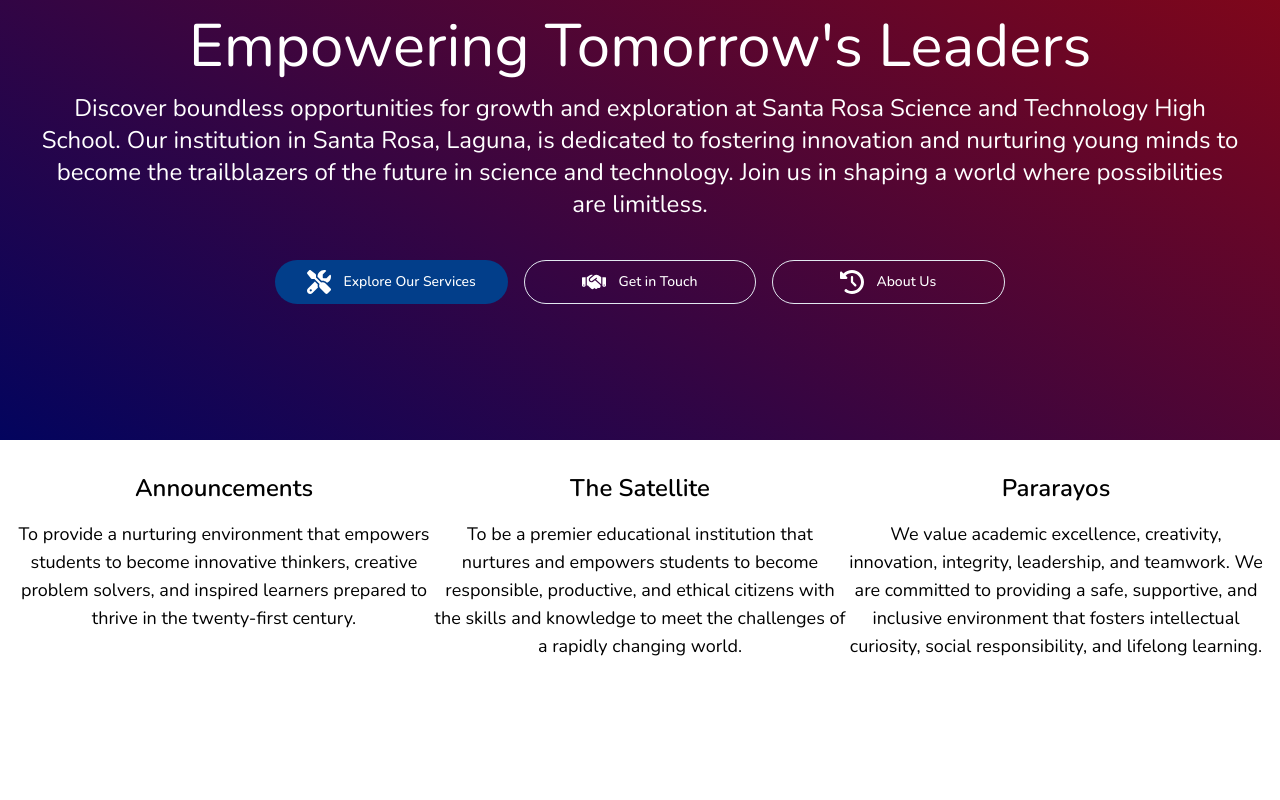
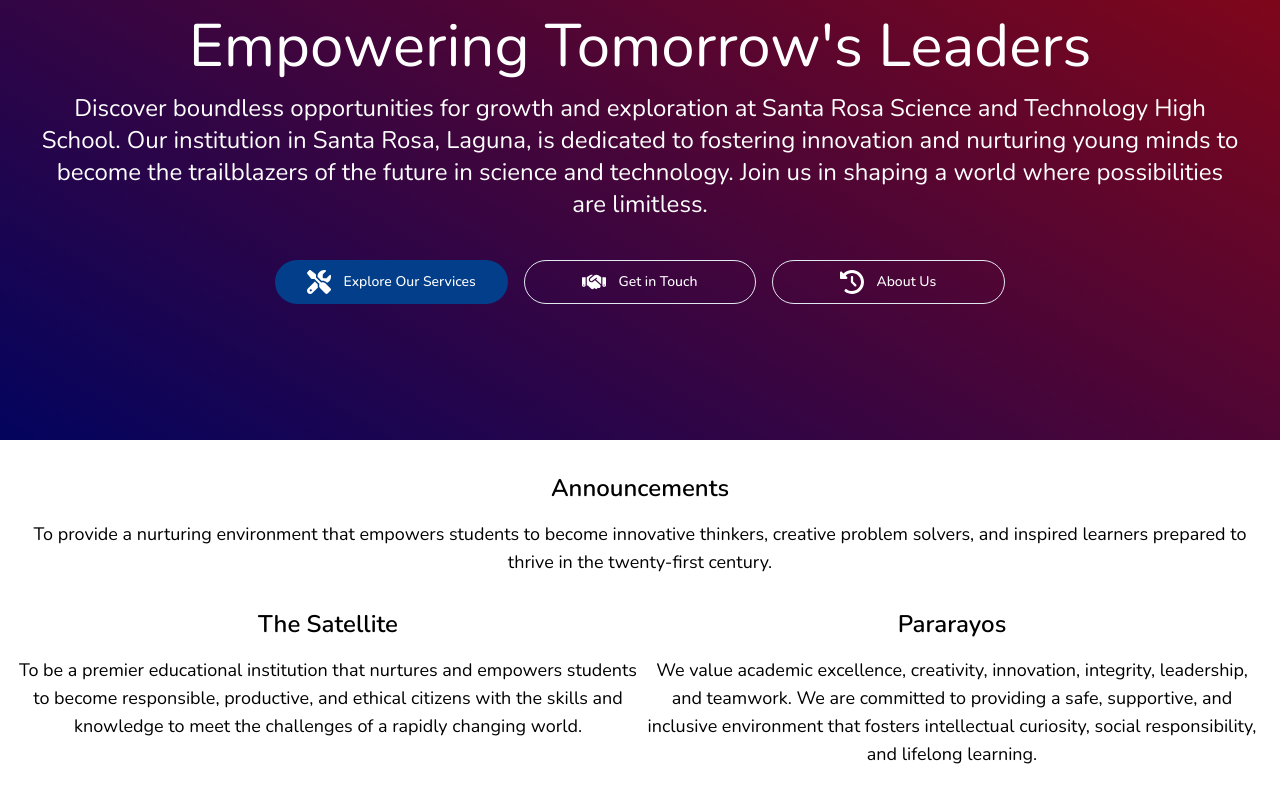
Before and after one commit to starsci/website, a Next.js app: page / in a window 1280 px wide. Shown: the part 360-1160 px from the top of the page. Before the commit the page ends 1052 px from the top, so only its background shows below. Built offline with nearby package versions, Linux system fonts and the light colour scheme.

Commit message:
change announcements layout

```diff
--- a/app/page.tsx
+++ b/app/page.tsx
@@ -61,9 +61,8 @@ export default function Home() {
                     </div>
                 </main>
             </div>
-            <section className="w-full px-4 py-8 container bg-white dark:bg-slate-800 text-black dark:text-white flex">
-                <div className="grid grid-cols-1 md:grid-cols-3">
-                    <div className="flex flex-col gap-4 items-center">
+            <section className="w-full px-4 py-8 container bg-white dark:bg-slate-800 text-black dark:text-white flex flex-col gap-8">
+                <div className="flex flex-col items-center gap-4">
                     <h2 className="text-2xl font-semibold">Announcements</h2>
                     <p className="text-lg text-center">To provide a nurturing environment that empowers students to
                         become
@@ -71,6 +70,7 @@ export default function Home() {
                         the
                         twenty-first century.</p>
                 </div>
+                <div className="grid grid-cols-1 md:grid-cols-2">
                     <div className="flex flex-col gap-4 items-center">
                         <h2 className="text-2xl font-semibold">The Satellite</h2>
                         <p className="text-lg text-center">To be a premier educational institution that nurtures and
```
Lines whose indentation alone changed are shown as unchanged.
